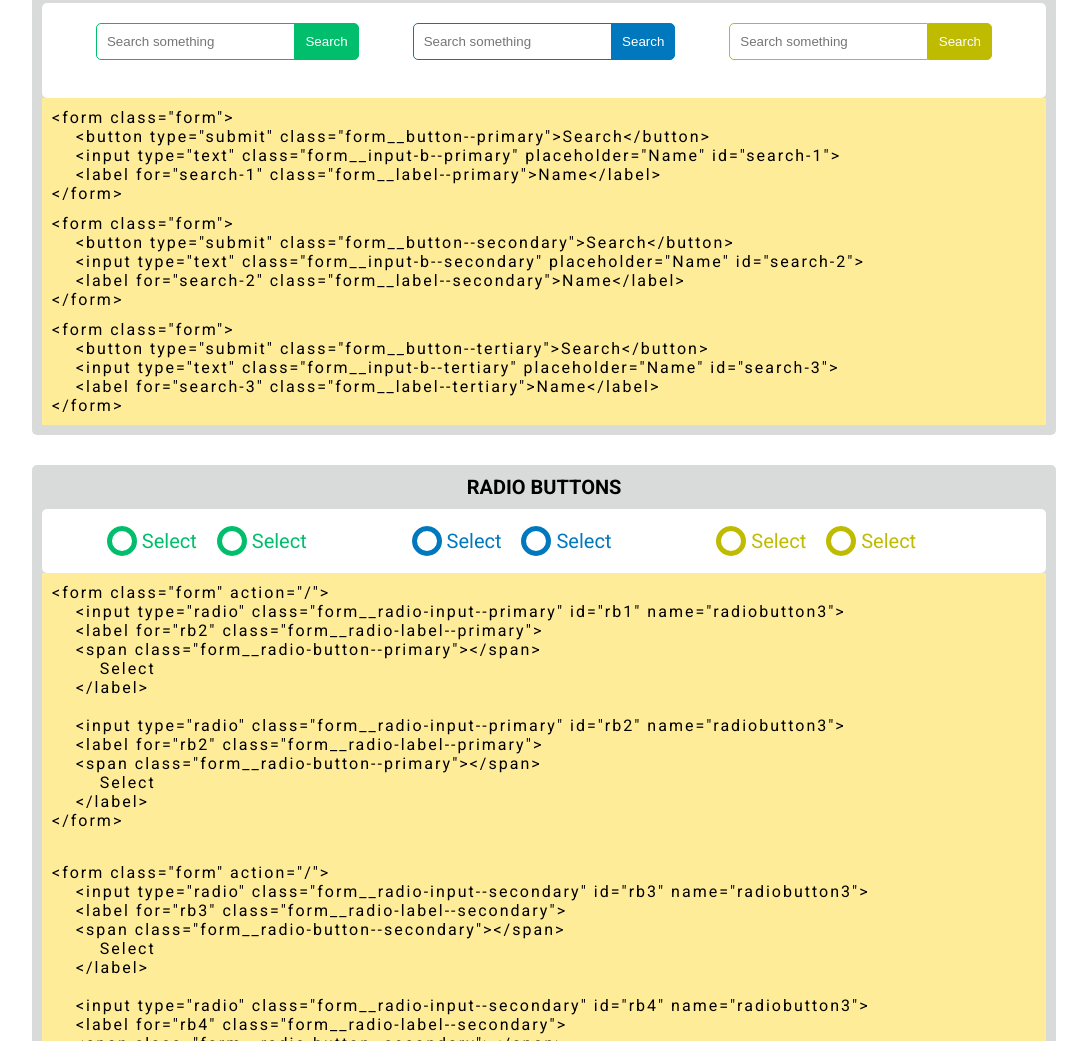
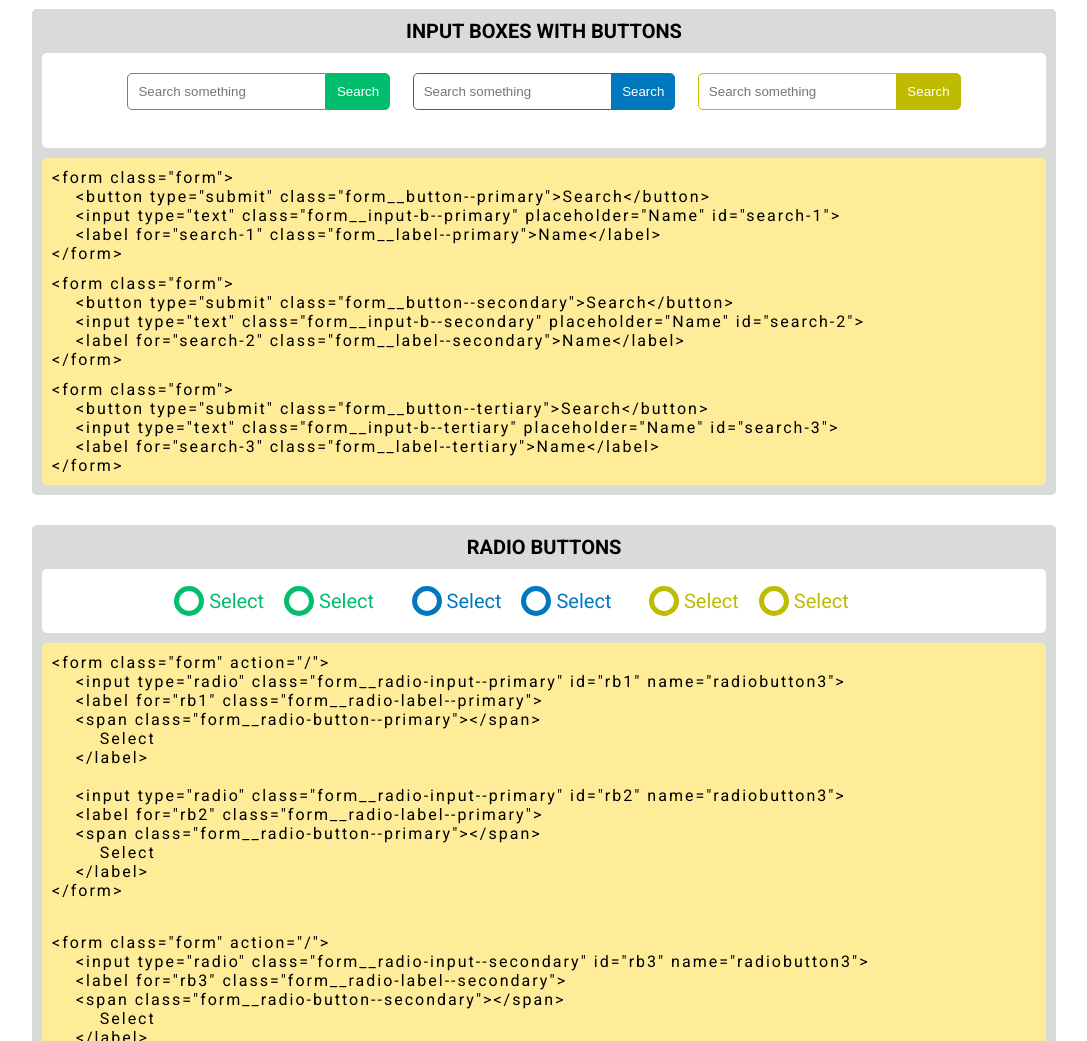
Before and after one commit to Miyuru-Shalitha/css-mini-library, a website built with Parcel: page src/index.html in a window 1280 px wide. Shown: the part 1759-2800 px from the top of the page, without its empty margins (96-1183 px from the left). Built offline with nearby package versions, Linux system fonts and the light colour scheme.

Commit message:
Change remove components-container display: flex

```diff
--- a/src/index.html
+++ b/src/index.html
@@ -456,7 +456,7 @@
                     &lt;form class="form" action="/"&gt;<br>
                     &nbsp;&nbsp;&nbsp;&nbsp;&lt;input type="radio" class="form__radio-input--primary" id="rb1"
                     name="radiobutton3"&gt;<br>
-                    &nbsp;&nbsp;&nbsp;&nbsp;&lt;label for="rb2" class="form__radio-label--primary"&gt;<br>
+                    &nbsp;&nbsp;&nbsp;&nbsp;&lt;label for="rb1" class="form__radio-label--primary"&gt;<br>
                     &nbsp;&nbsp;&nbsp;&nbsp;&lt;span class="form__radio-button--primary">&lt;/span&gt;<br>
                     &nbsp;&nbsp;&nbsp;&nbsp;&nbsp;&nbsp;&nbsp;&nbsp;Select
                     <br>&nbsp;&nbsp;&nbsp;&nbsp;&lt;/label&gt;<br><br>
--- a/src/scss/layout/_components-container.scss
+++ b/src/scss/layout/_components-container.scss
@@ -1,10 +1,10 @@
 .components-container {
-    display: flex;
-    justify-content: space-evenly;
     padding: 1rem;
     background-color: $color-white;
+    text-align: center;
 
     &__box {
         padding: 1rem;
+        display: inline-block;
     }
 }
--- a/src/scss/layout/_components-description.scss
+++ b/src/scss/layout/_components-description.scss
@@ -1,6 +1,8 @@
 .components-description {
     background-color: $color-light-brown;
     padding: $default-padding;
+    border-radius: $default-border-radius;
+    margin-top: 1rem;
 
     &__code-line {
         font-size: $default-font-size;
```
